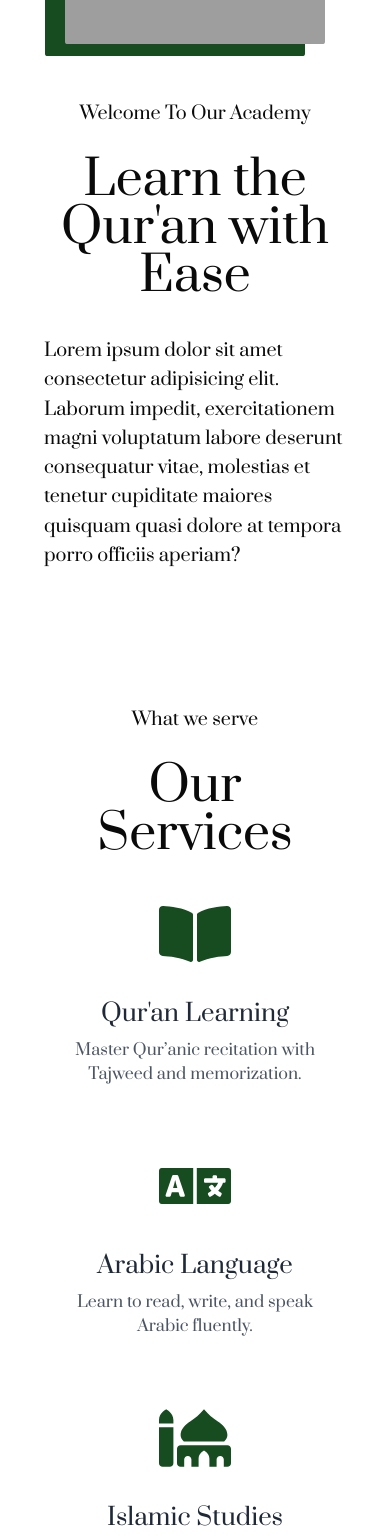
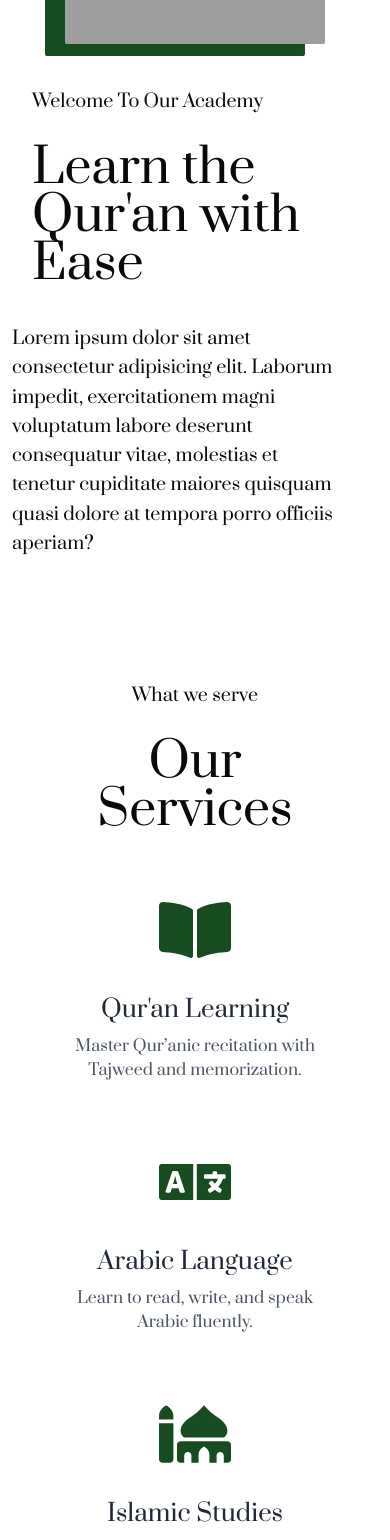
Before and after one commit to doaaabdelfattah/elaf_academy, a Next.js app: page / in a window 390 px wide. Shown: the part 1280-2820 px from the top of the page. Built offline with nearby package versions, Linux system fonts and the light colour scheme; grey boxes are pictures that could not be loaded; a web font is replaced by a local one.

Commit message:
[fix]- Animation

```diff
--- a/app/components/AboutUs.jsx
+++ b/app/components/AboutUs.jsx
@@ -1,13 +1,14 @@
+"use client";
 import React from "react";
 import Image from "next/image";
 import SectionHeader from "./reusable/SectionHeader";
-
+import { motion } from "motion/react"
 const AboutUs = () => {
   return (
     <div className="section-separate" id="about-us">
       <div className="relative h-full flex-col gap-16 md:flex-row flex items-center justify-between md:px-16 px-8 z-10">
         {/* Left Section - Arched Image */}
-        <div className="md:w-1/2 w-full relative">
+        <div className="lg:w-1/2 w-full relative">
           <div className="w-[80%] mx-auto h-full flex justify-center items-center relative">
             {/* Shadow Effect */}
             <div className="absolute w-full h-full bg-mainGreen rounded-[50px] left-[-20px] top-3 bottom-0 clip-arch"></div>
@@ -24,16 +25,19 @@ const AboutUs = () => {
         </div>
 
         {/* Right Section - Text */}
-        <div className="md:w-1/2 w-full p-3 flex flex-col gap-5">
-          <SectionHeader title="Learn the Qur'an with Ease" subtitle="Welcome To Our Academy"/>
+        <div className="lg:w-1/2 w-full flex flex-col items-start gap-5">
+          <SectionHeader title="Learn the Qur'an with Ease" subtitle="Welcome To Our Academy" align={"items-start"} textAlign={"text-left"}/>
 
 
-          <p className="text-lg mt-4 leading-relaxed">
+          <motion.p
+          initial={{ x: 0, opacity: 0 }}
+     whileInView={{ x: -20, opacity: 1 }}
+     transition={{ duration: 0.6, delay: 0.7 }}    className="text-lg mt-4 leading-relaxed">
             Lorem ipsum dolor sit amet consectetur adipisicing elit. Laborum
             impedit, exercitationem magni voluptatum labore deserunt consequatur
             vitae, molestias et tenetur cupiditate maiores quisquam quasi dolore
             at tempora porro officiis aperiam?
-          </p>
+          </motion.p>
         </div>
       </div>
     </div>
--- a/app/components/Contact.jsx
+++ b/app/components/Contact.jsx
@@ -25,9 +25,9 @@ const Contact = () => {
         <div className="lg:block hidden w-1/3 overflow-hidden relative">
           <Image
             src="/Asset 1islamic-pattern-1.png"
-            width={700}
+            width={900}
             height={900}
-            className="opacity-50 absolute bottom-0 right-0 object-cover"
+            className="opacity-50  bottom-0 right-0 object-cover"
             alt="Islamic Pattern"
           />
         </div>
--- a/app/components/Faq.jsx
+++ b/app/components/Faq.jsx
@@ -10,12 +10,12 @@ import SectionHeader from "./reusable/SectionHeader"
 
 const Faq = () => {
   return (
-    <div className="w-[85%] mx-auto my-10 scroll-mt-20" id="faq">
+    <div className="w-[85%] mx-auto mb-20 pt-20 scroll-mt-40" id="faq">
       <SectionHeader title="FAQ" subtitle="Frequently asked questions"/>
       <Accordion type="single" collapsible className="lg:w-[50%] w-full mx-auto mt-10" >
         {/* ============== Q1================ */}
   <AccordionItem value="item-1" >
-    <AccordionTrigger className="lg:text-2xl text-lg">What courses does Elaf Academy offer?</AccordionTrigger>
+    <AccordionTrigger className="lg:text-xl text-lg">What courses does Elaf Academy offer?</AccordionTrigger>
     <AccordionContent className="text-base  leading-loose">
     Elaf Academy provides courses in <strong>Qur'an, Arabic, and Islamic Studies
       </strong>
@@ -26,7 +26,7 @@ const Faq = () => {
 
     {/* ============== Q2================ */}
   <AccordionItem value="item-2" >
-    <AccordionTrigger className="lg:text-2xl text-lg">How can I enroll in a course?</AccordionTrigger>
+    <AccordionTrigger className="lg:text-xl text-lg">How can I enroll in a course?</AccordionTrigger>
     <AccordionContent className="text-base  leading-loose">
     You can enroll by filling out our online registration form, selecting your preferred courses, and submitting your details.
     </AccordionContent>
@@ -35,7 +35,7 @@ const Faq = () => {
 
    {/* ============== Q3 ================ */}
   <AccordionItem value="item-3" >
-    <AccordionTrigger className="lg:text-2xl text-lg">What are the available class schedules?</AccordionTrigger>
+    <AccordionTrigger className="lg:text-xl text-lg">What are the available class schedules?</AccordionTrigger>
     <AccordionContent className="text-base leading-loose">
     Our classes are flexible! You can choose preferred days for your lessons during registration, and we’ll coordinate with you for suitable timings.
     </AccordionContent>
@@ -44,7 +44,7 @@ const Faq = () => {
 
      {/* ============== Q4 ================ */}
   <AccordionItem value="item-4" >
-    <AccordionTrigger className="lg:text-2xl text-lg">How can I contact Elaf Academy for more details?</AccordionTrigger>
+    <AccordionTrigger className="lg:text-xl text-lg">How can I contact Elaf Academy for more details?</AccordionTrigger>
     <AccordionContent className="text-base  leading-loose">
     You can reach us via email (details provided on our website). We’re happy to assist with any questions!
     </AccordionContent>
--- a/app/components/Services.jsx
+++ b/app/components/Services.jsx
@@ -1,5 +1,7 @@
+"use client";
 import { FaBookOpen, FaLanguage, FaMosque } from "react-icons/fa";
 import SectionHeader from "./reusable/SectionHeader";
+import { motion } from "motion/react"
 
 const Services = () => {
   const services = [
@@ -26,9 +28,11 @@ const Services = () => {
 
 <div className=" flex flex-col gap-5 lg:flex-row items-center justify-center">
 
-        <div className="mt-10 w-full flex flex-col lg:flex-row justify-between gap-16 items-center mx-auto">
+        <div className="mt-20 w-full grid lg:grid-cols-3 grid-cols-1 gap-16 mx-auto">
         {services.map((service, index) => (
-          <div key={index} className="flex flex-col items-center justify-around gap-7">
+          <motion.div key={index} className="flex flex-col items-center justify-around gap-7"  initial={{ y: 0, opacity: 0 }}
+          whileInView={{ y: -20, opacity: 1 }}
+          transition={{ duration: 0.6, delay: index*0.4 }}   >
             <div className="flex  items-center">{service.icon}</div>
             <div>
 
@@ -36,7 +40,7 @@ const Services = () => {
             <p className="text-gray-600 lg:text-lg text-base mt-2">{service.description}</p>
             </div>
 
-          </div>
+          </motion.div>
         ))}
       </div>
       </div>
--- a/app/components/reusable/SectionHeader.jsx
+++ b/app/components/reusable/SectionHeader.jsx
@@ -2,22 +2,22 @@
 import { motion } from "motion/react"
 
 
-const SectionHeader = ({ subtitle, title }) => {
+const SectionHeader = ({ subtitle, title,align="items-center", textAlign="text-center" }) => {
   return (
-    <div className="flex flex-col items-center justify-center">
+    <div className={`flex flex-col ${align} justify-center`}>
       <motion.h4
       initial={{ y: 0, opacity: 0 }}
      whileInView={{ y: -20, opacity: 1 }}
      transition={{ duration: 0.6, delay: 0.4 }}
-     className="text-center mb-2 text-lg font-Prata ">{subtitle}
+     className=" mb-2 text-lg font-Prata ">{subtitle}
       </motion.h4>
 
     <motion.h2
      initial={{ y: -20, opacity: 0 }}
      whileInView={{ y: 0, opacity: 1 }}
      transition={{ duration: 0.8, delay: 0.5 }}
-     className=" text-center font-Prata inline-block
-     text-5xl"
+     className={`font-Prata inline-block
+     text-5xl ${textAlign}`}
      >
       {title}
   </motion.h2>
```
